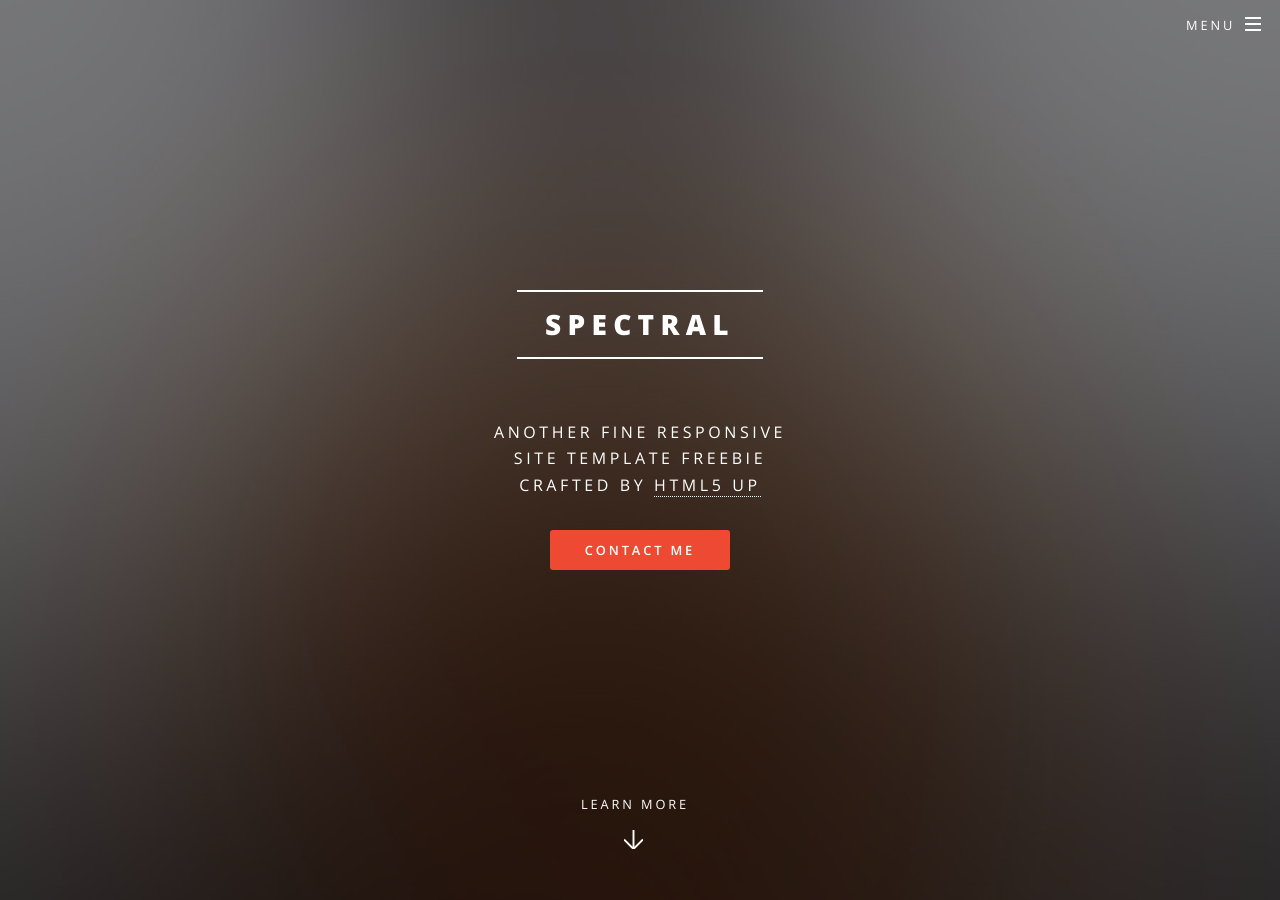
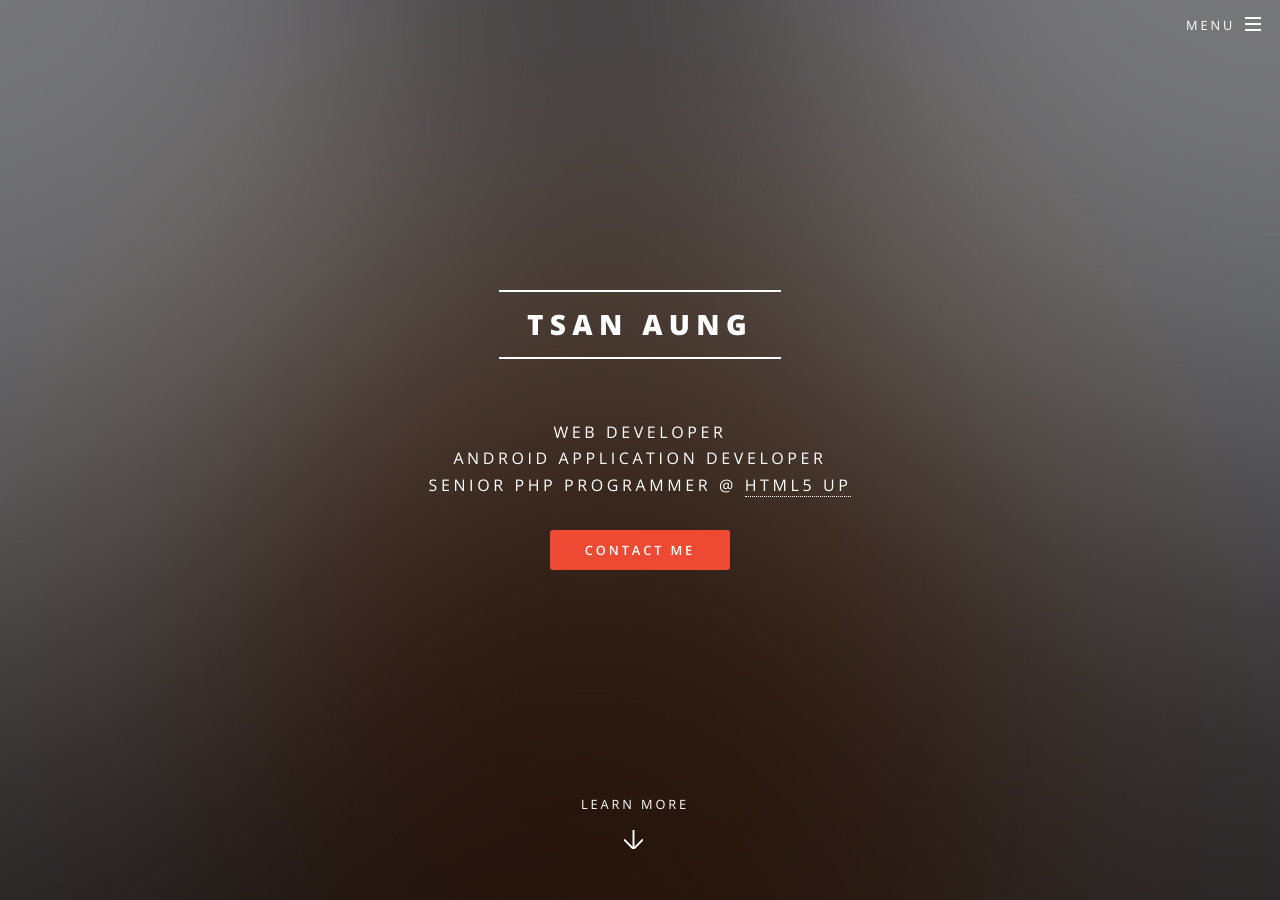
Before and after one commit to tsanaung/tsanaung.github.io, a Jekyll site: the page built from index.html, in a window 1280 px wide and 900 px high. Built offline with Jekyll 4.4.1, drawn with Linux system fonts in a browser that asks for light colours; some of the changed text lies outside the part shown.

Commit message:
Initial commit

```diff
--- a/_config.yml
+++ b/_config.yml
@@ -2,22 +2,22 @@
 #
 
 # Site settings
-title: Spectral
+title: Tsan Aung
 description: |
-  Another fine responsive
-  site template freebie
-  crafted by [HTML5 UP](http://html5up.net)
-owner: Your Name # or company name
+  Web Developer
+  Android Application Developer
+  Senior PHP Programmer @ [HTML5 UP](http://mmitcorner.com)
+owner: Tsan aung # my name in Copyright
 first_published: 2016 # if migrating another site, the year of your first publish
-email: your-email@domain.com
+email: myanmar@post.com
 baseurl: "" # the subpath of your site, e.g. /blog
-url: "http://yourdomain.com" # the base hostname & protocol for your site
+url: "http://mmitcorner.com" # the base hostname & protocol for your site
 social:
   twitter: https://twitter.com/<username>
   github: https://github.com/<username>
-  linkedin-square: https://linkedin.com/in/<username>
+  #linkedin-square: https://linkedin.com/in/<username>
   facebook-official: https://facebook.com/<username>
-  google-plus-square: https://plus.google.com/u/0/+<username>
+  #google-plus-square: https://plus.google.com/u/0/+<username>
   #email: /contact/
   #flickr:
   #instagram:
```
